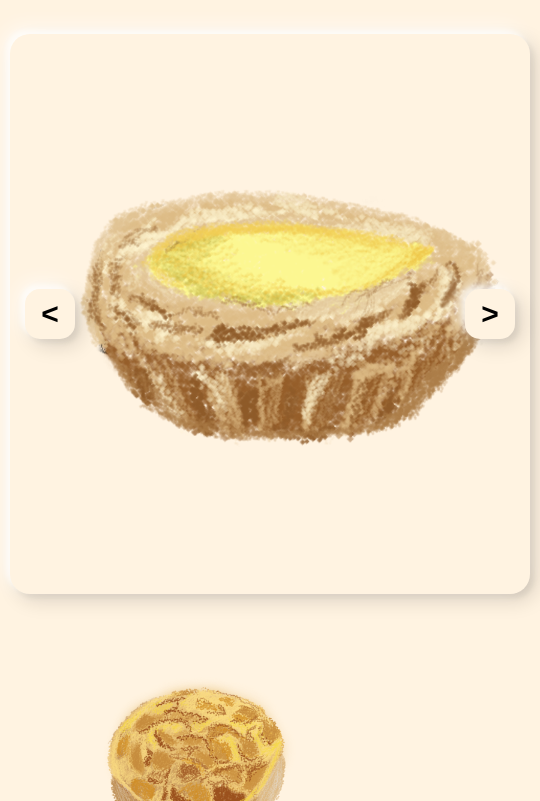
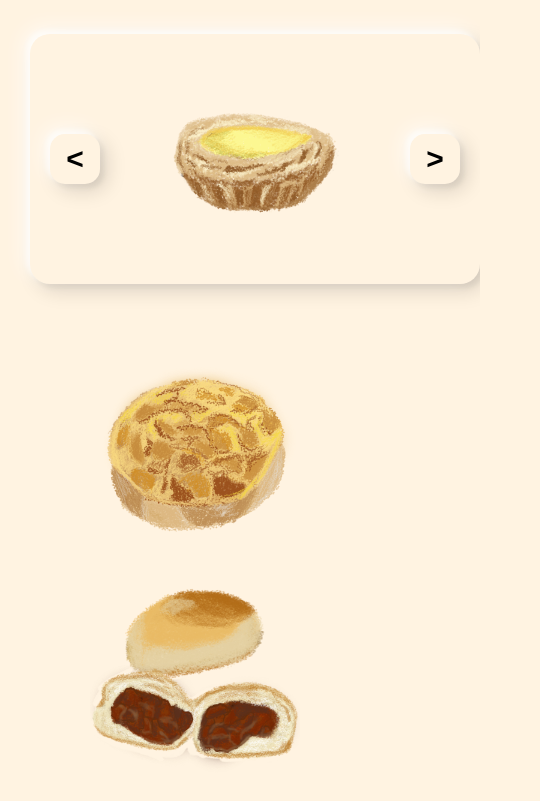
Before and after one commit to Binghamton-University-Design/p3-vlee30, a plain HTML site: page catalog.html in a window 390 px wide. Shown: the part 385-1186 px from the top of the page, 540 px wide, since content can reach past the window. Drawn offline with nearby package versions, Linux system fonts and the light colour scheme; files whose address does not match are found by name; a web font is replaced by a local one.

Commit message:
mobile image slider

```diff
--- a/css/style.css
+++ b/css/style.css
@@ -215,7 +215,7 @@ h3 {
 .container{
     background-color: #FFF3E1;
     width: 50%;
-    min-width: 520px;
+   	min-width: 600px;
     position: relative;
     border-radius: 10px;
     margin: 3em auto;
@@ -235,7 +235,7 @@ h3 {
 .image-container {
     position: relative;
     width: 100%;
-    height: 500px;
+    height: 450px;
 }
 
 .pic {
@@ -291,56 +291,15 @@ button{
 }
 
 #prev{
-    left: 15px;
+    left: 30px;
 }
 
 #next{
-    right: 15px;
+    right: 30px;
 }
 
 /* end of image slider */
 
-
-
-/* Kevin's Slider
-
-#slider {
-	overflow: hidden;
-	margin-bottom: 2rem;
-}
-
-#slider .prev, #slider .next {
-	position: absolute;
-	z-index: 2;
-	margin: 1rem;
-	font-size: 3em;
-	height: 100%;
-	display: flex;
-	align-items: center;
-	justify-content: center;
-}
-
-.prev {
-	left: 0;
-}
-
-.next {
-	right: 0;
-}
-
-.prev span, .next span {
-	cursor: pointer;
-	display: block;
-	background: #fff;
-}
-
-#slider img {
-	display: block;
-	height: auto;
-	width: 35%;
-}
-
-end of kevin's slider */
 
 #fav-left img {
 	width: 100%;
@@ -375,6 +334,7 @@ end of kevin's slider */
 		margin: 0em auto;
 		width: auto;
 		height: 200px;
+		padding: 10px;
 	}
 
 	header {
@@ -382,10 +342,12 @@ end of kevin's slider */
 		text-align: center;
 		padding-left: 0;
 		padding-right: 0;
+
 	}
 
 	#heading {
 		text-align: center;
+
 	}
 
 	h1 {
@@ -410,4 +372,40 @@ end of kevin's slider */
 		width: 100%;
 	}
 
+	.container {
+		min-width: 200px;
+		height: 200px;
+		margin-left: 20px;
+		margin-right: 20px;
+
+	}
+
+	.image-container {
+   	 	width: 50%;
+   	 	height: auto;
+
+	}
+
+	.pic {
+		width: 100%;
+		height: auto;
+		left: 50%;
+		top: 50%;
+
+	}
+
+	.catalog {
+		min-width: 450px;
+		height: 250px;
+
+	}
+
+	#prev {
+		left: 20px;
+	}
+
+	#next {
+		right: 20px;
+	}
+
 }
```
Also changed, not shown: catalog.html (+0 -37 lines).
